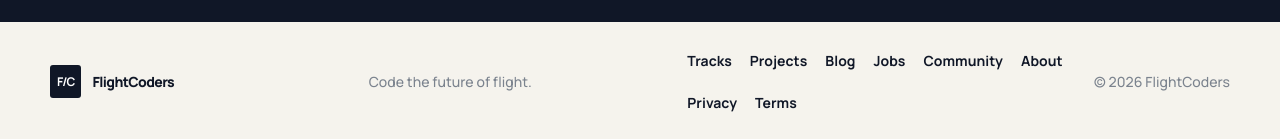
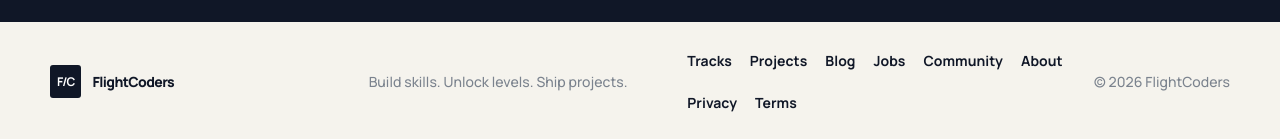
Before and after one commit to fcopensource/flightcoders, a Next.js app: page /about in a window 1280 px wide. Shown: the part 2363-2502 px from the top of the page. Built offline with nearby package versions, Linux system fonts and the light colour scheme; no server answers.

Commit message:
Update footer positioning

```diff
--- a/app/components/SiteFooter.tsx
+++ b/app/components/SiteFooter.tsx
@@ -4,7 +4,7 @@ export function SiteFooter() {
   return (
     <footer className="shell">
       <Link className="brand" href="/"><span className="brand-mark">F/C</span> FlightCoders</Link>
-      <p>Code the future of flight.</p>
+      <p>Build skills. Unlock levels. Ship projects.</p>
       <div><Link href="/tracks">Tracks</Link><Link href="/projects">Projects</Link><Link href="/blog">Blog</Link><Link href="/jobs">Jobs</Link><Link href="/community">Community</Link><Link href="/about">About</Link><Link href="/privacy">Privacy</Link><Link href="/terms">Terms</Link></div>
       <small>© 2026 FlightCoders</small>
     </footer>
```
